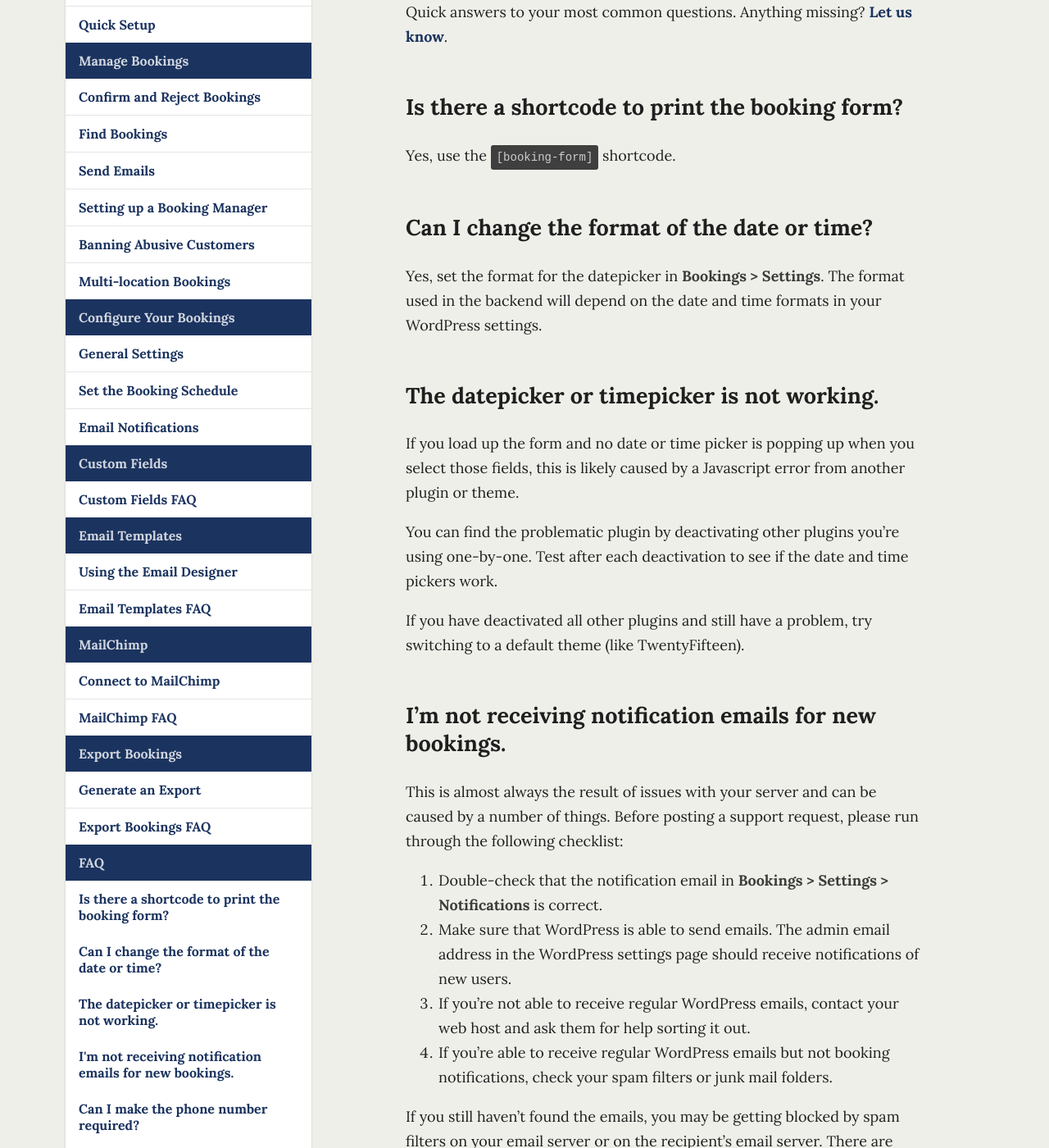
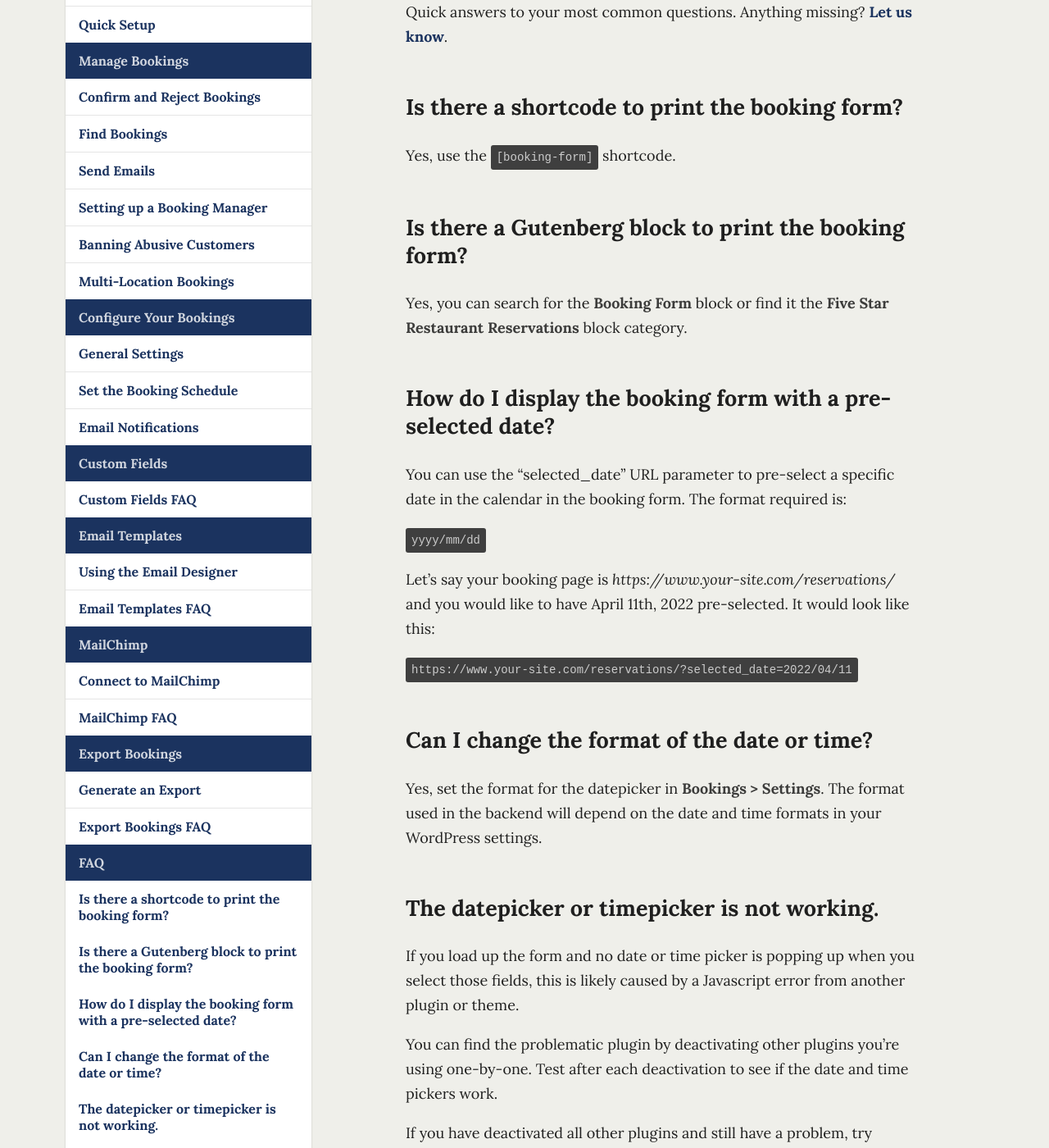
Before and after one commit to fivestarplugins/fivestarplugins.github.io, a Jekyll site: the page built from plugins/restaurant-reservations/user/faq.md, in a window 1280 px wide and 1400 px high, scrolled down 371 px. Shown: the whole window at 82% size. Built offline with Jekyll 4.4.1, drawn with Linux system fonts in a browser that asks for light colours.

Commit message:
adding info about the Gutenberg block and the new selected_date parameter

```diff
--- a/_data/restaurant-reservations.yml
+++ b/_data/restaurant-reservations.yml
@@ -37,7 +37,7 @@ user:
     - title: Banning Abusive Customers
       page: user/manage/ban-customers
 
-    - title: Multi-location Bookings
+    - title: Multi-Location Bookings
       page: user/manage/locations
 
   - title: Configure Your Bookings
@@ -97,6 +97,12 @@ user:
     - title: Is there a shortcode to print the booking form?
       page: user/faq#shortcode
 
+    - title: Is there a Gutenberg block to print the booking form?
+      page: user/faq#block
+
+    - title: How do I display the booking form with a pre-selected date?
+      page: user/faq#pre-selected
+
     - title: Can I change the format of the date or time?
       page: user/faq#date-time-format
 
--- a/plugins/restaurant-reservations/user/faq.md
+++ b/plugins/restaurant-reservations/user/faq.md
@@ -9,6 +9,20 @@
 ## <a name="shortcode"></a>Is there a shortcode to print the booking form?
 
 Yes, use the `[booking-form]` shortcode.
+
+## <a name="block"></a>Is there a Gutenberg block to print the booking form?
+
+Yes, you can search for the **Booking Form** block or find it the **Five Star Restaurant Reservations** block category.
+
+## <a name="pre-selected"></a>How do I display the booking form with a pre-selected date?
+
+You can use the "selected_date" URL parameter to pre-select a specific date in the calendar in the booking form. The format required is:
+
+`yyyy/mm/dd`
+
+Let's say your booking page is *https://www.your-site.com/reservations/* and you would like to have April 11th, 2022 pre-selected. It would look like this:
+
+`https://www.your-site.com/reservations/?selected_date=2022/04/11`
 
 ## <a name="date-time-format"></a>Can I change the format of the date or time?
 
```
